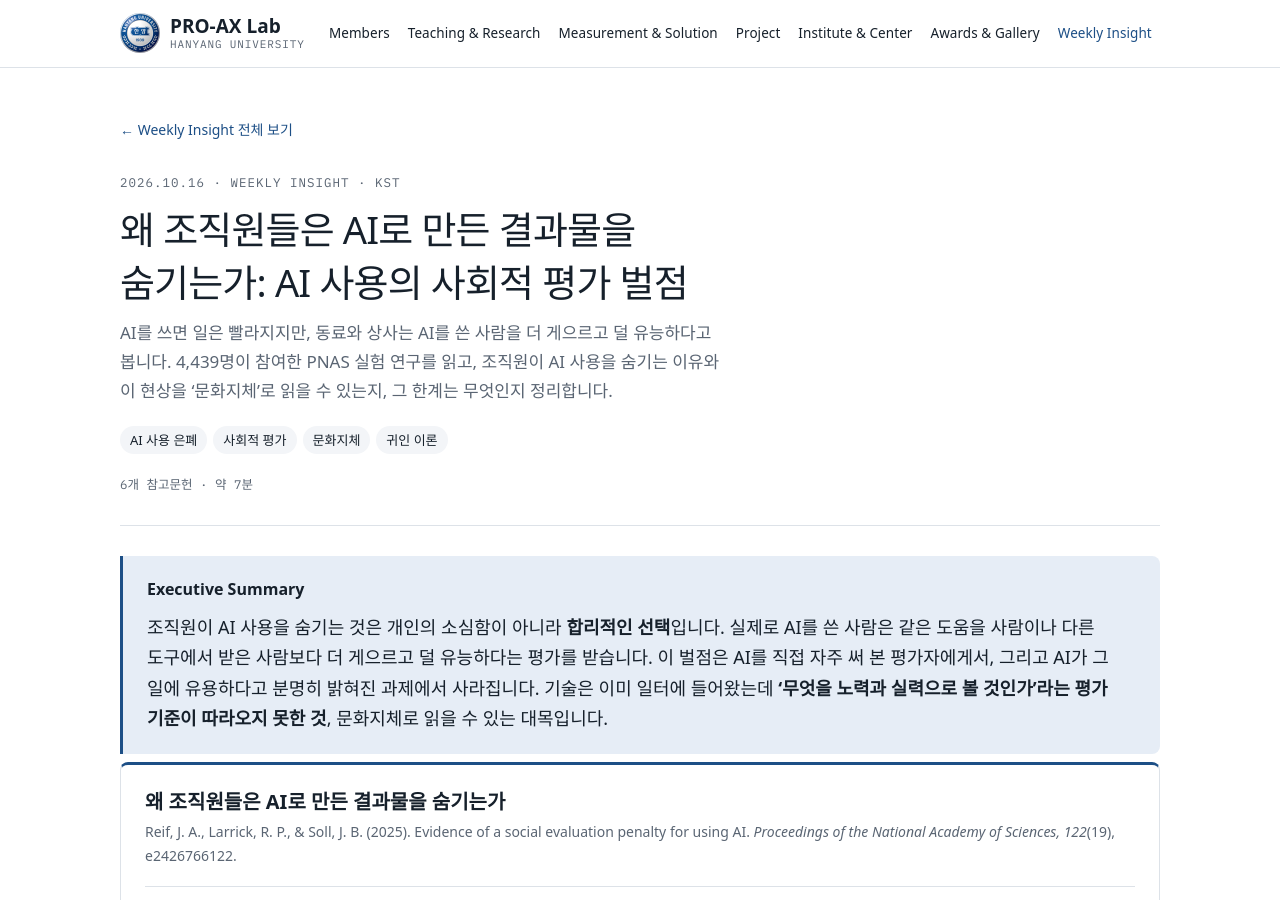
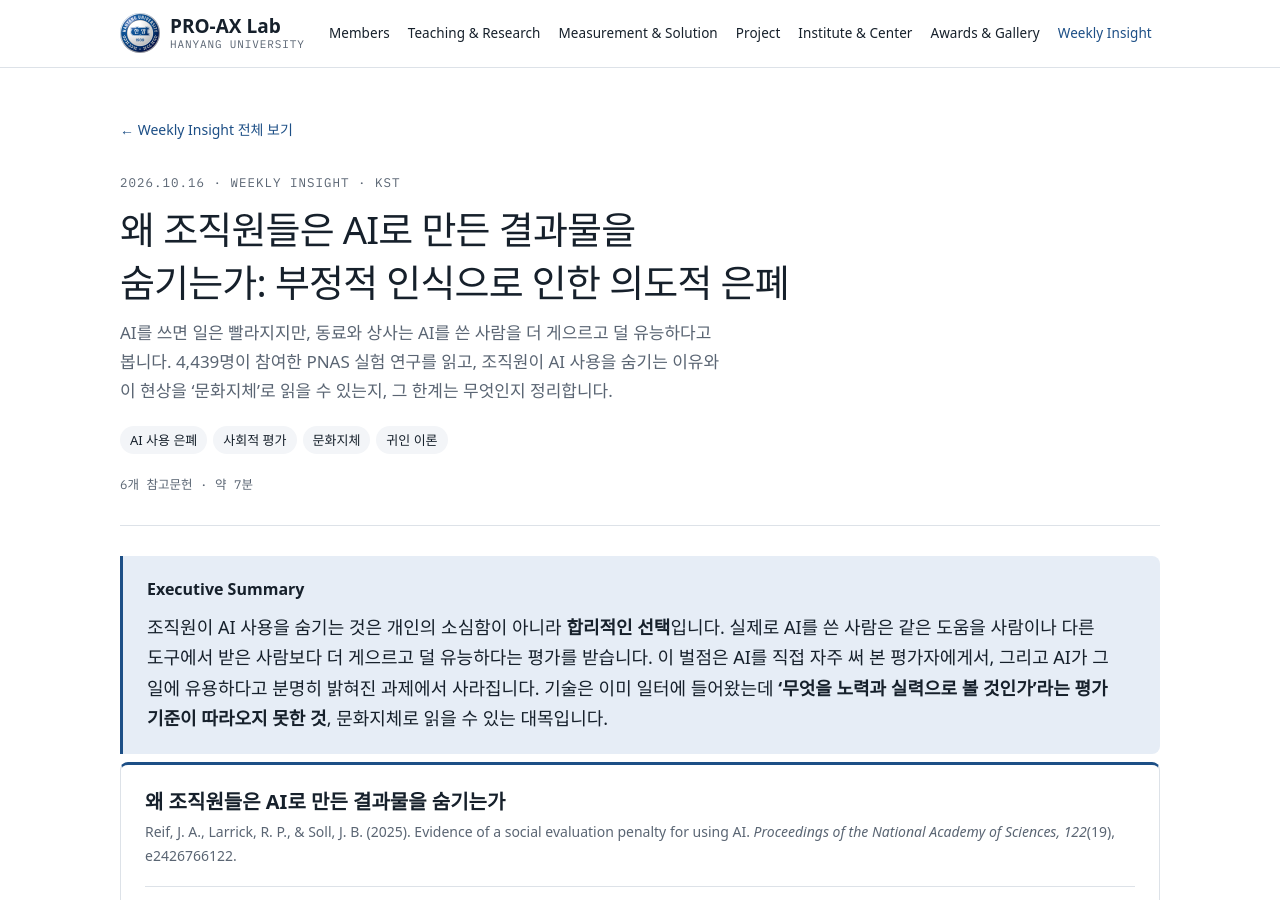
Before and after one commit to drsprolab/drsprolab.github.io, a Jekyll site: the page built from _insights/2026-10-16-ai-concealment.md, in a window 1280 px wide and 900 px high. Built offline with Jekyll 4.4.1, drawn with Linux system fonts in a browser that asks for light colours; some web fonts are replaced.

Commit message:
Weekly Insight 제목: 부정적 인식으로 인한 의도적 은폐
Co-Authored-By: Claude Opus 5.5 <noreply@anthropic.com>

```diff
--- a/_insights/2026-10-16-ai-concealment.md
+++ b/_insights/2026-10-16-ai-concealment.md
@@ -1,6 +1,6 @@
 ---
 layout: insight
-title: "왜 조직원들은 AI로 만든 결과물을 숨기는가: AI 사용의 사회적 평가 벌점"
+title: "왜 조직원들은 AI로 만든 결과물을 숨기는가: 부정적 인식으로 인한 의도적 은폐"
 date: 2026-10-16 09:00:00 +0900
 summary: "AI를 쓰면 일은 빨라지지만, 동료와 상사는 AI를 쓴 사람을 더 게으르고 덜 유능하다고 봅니다. 4,439명이 참여한 PNAS 실험 연구를 읽고, 조직원이 AI 사용을 숨기는 이유와 이 현상을 ‘문화지체’로 읽을 수 있는지, 그 한계는 무엇인지 정리합니다."
 description: "2026년 10월 16일 Weekly Insight. Reif, Larrick, & Soll(2025, PNAS)의 ‘Evidence of a social evaluation penalty for using AI’를 리뷰합니다. 네 개 실험의 핵심 결과, 벌점이 사라지는 조건, 문화지체·귀인·도움 요청의 사회적 비용 관점에서 본 해석과 HRD 시사점을 다룹니다."
```
